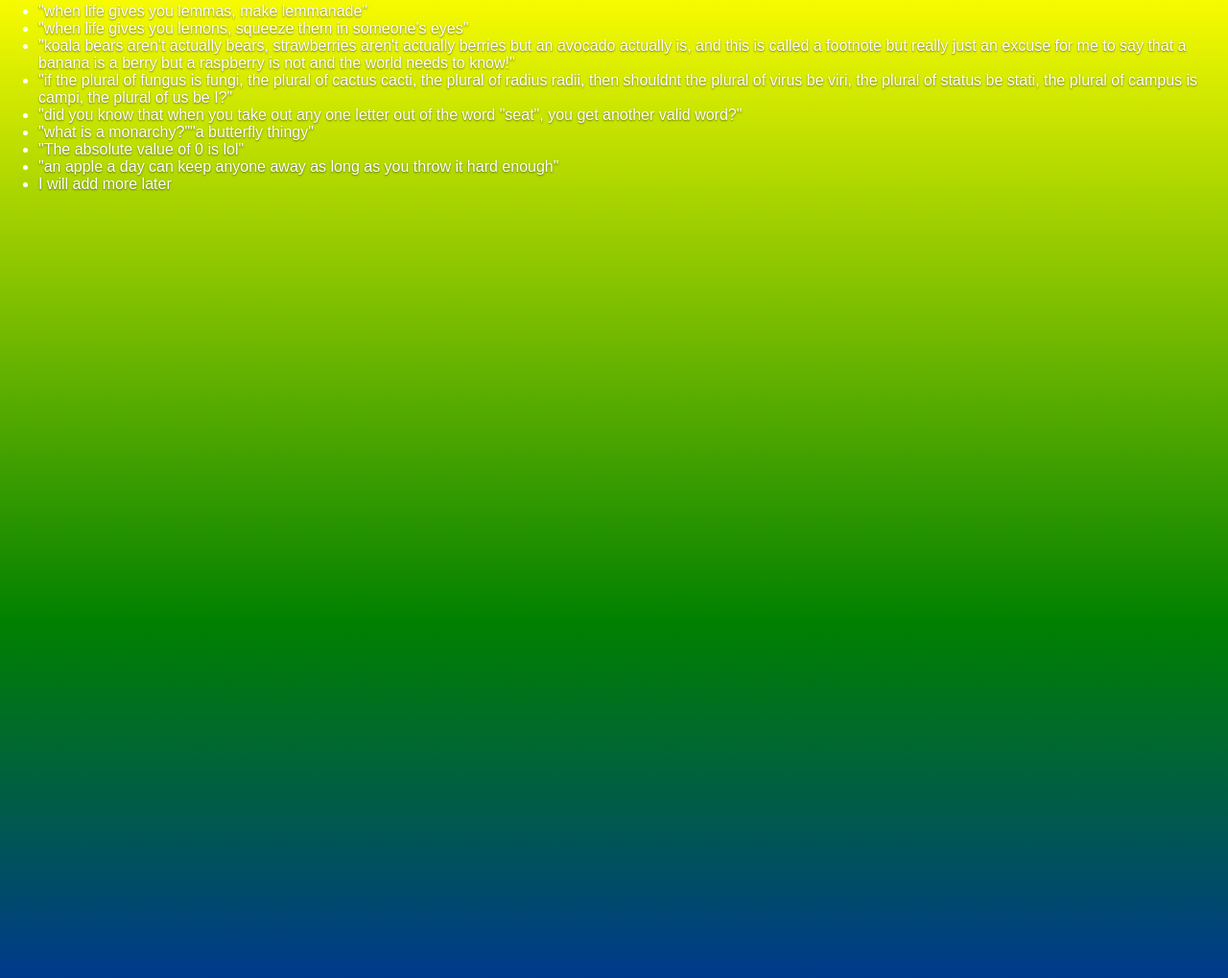
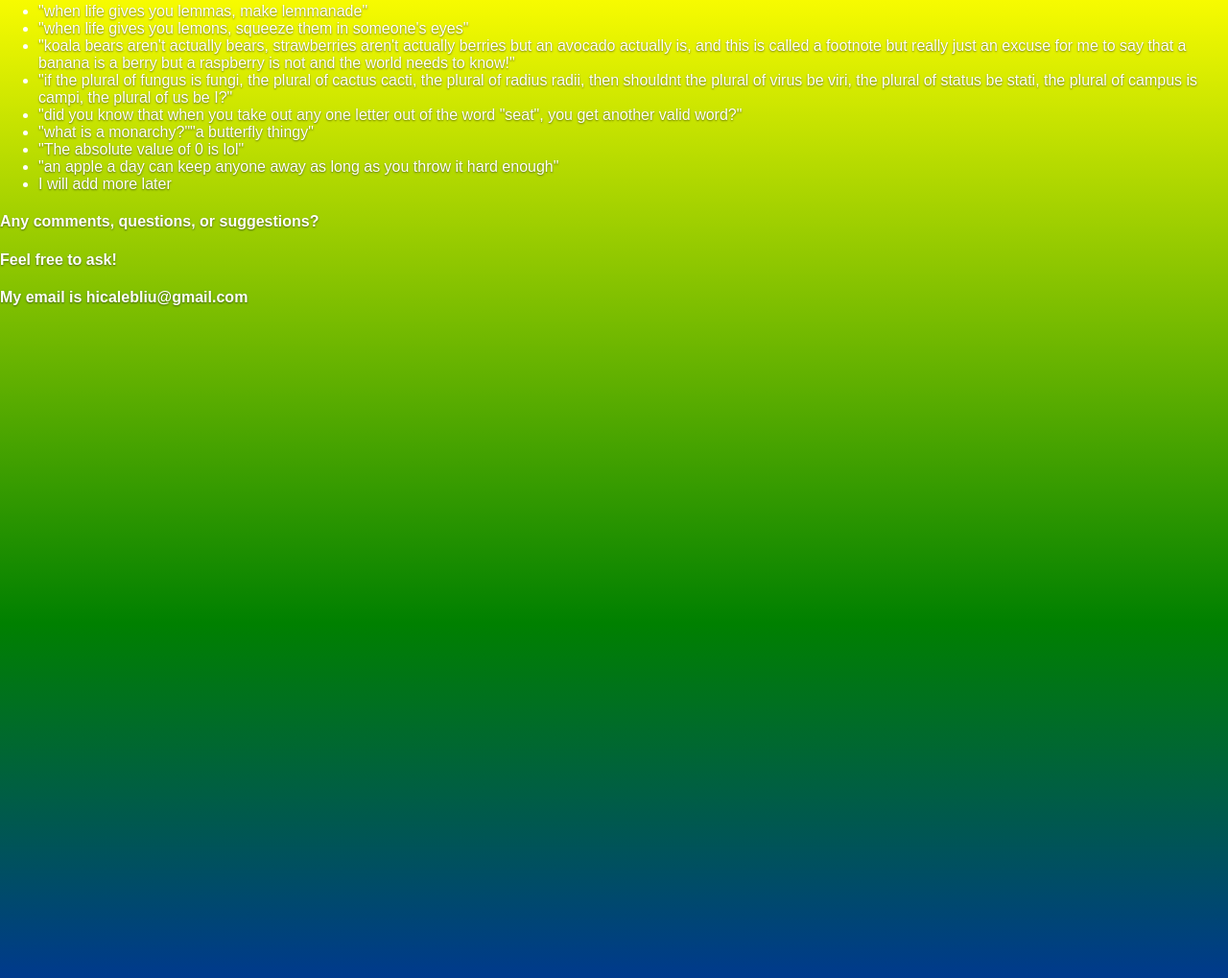
Before and after one commit to duckmaster2000/website, a plain HTML site: page index.html in a window 1280 px wide. Shown: the part 1361-2380 px from the top of the page at 96% size. Drawn offline with Linux system fonts and the light colour scheme.

Commit message:
Update index.html

```diff
--- a/index.html
+++ b/index.html
@@ -64,5 +64,10 @@
     <li>"an apple a day can keep anyone away as long as you throw it hard enough"</li>
     <li>I will add more later</li>
   </ul>
+
+<link rel="stylesheet" href="contactinfo.css">
+  <h4>Any comments, questions, or suggestions?</h4>
+  <h4>Feel free to ask!</h4>
+  <h4>My email is hicalebliu@gmail.com</h4>
 </body>
 </html>
```
